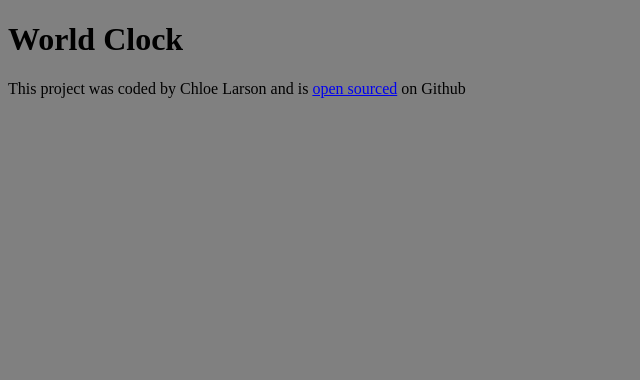
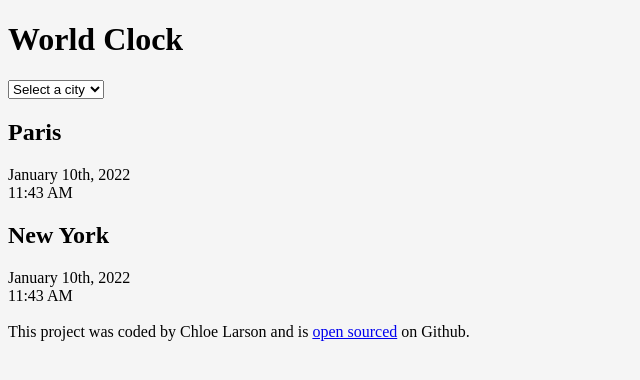
Before and after one commit to clarsongit/world-clock, a plain HTML site: page index.html in a window 1280 px wide. Shown: the whole page, without its empty margins (0-640 px from the left). Drawn offline with Linux system fonts and the light colour scheme.

Commit message:
Added the basic HTML

```diff
--- a/css/style.css
+++ b/css/style.css
@@ -1,3 +1,3 @@
 body {
-  background: gray;
+  background: whitesmoke;
 }
--- a/index.html
+++ b/index.html
@@ -8,14 +8,35 @@
     <title>World Clock</title>
   </head>
   <body>
+    <div class="container">
       <h1>World Clock</h1>
+
+      <select>
+        <option value="">Select a city</option>
+        <option value="">Paris</option>
+        <option value="">New York</option>
+        <option value="">Los Angeles</option>
+      </select>
+      <div class="city">
+        <h2>Paris</h2>
+        <div class="date">January 10th, 2022</div>
+        <div class="time">11:43 AM</div>
+      </div>
+      <div class="city">
+        <h2>New York</h2>
+        <div class="date">January 10th, 2022</div>
+        <div class="time">11:43 AM</div>
+      </div>
+
       <footer>
+        <br />
         This project was coded by Chloe Larson and is
         <a href="https://github.com/clarsongit/world-clock" target="_blank"
           >open sourced</a
         >
-      on Github
+        on Github.
       </footer>
+    </div>
     <script src="javascript/index.js"></script>
   </body>
 </html>
```
Lines whose indentation alone changed are shown as unchanged.
